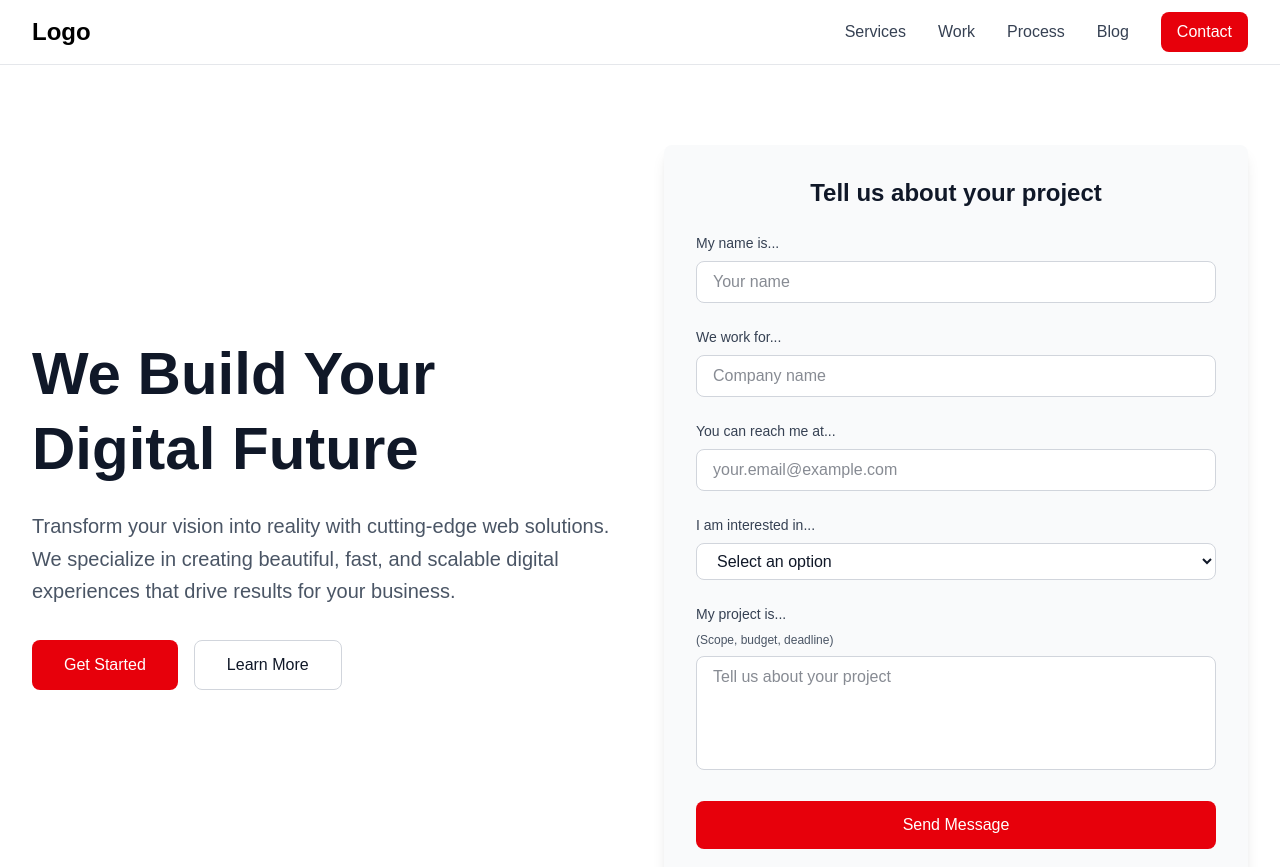
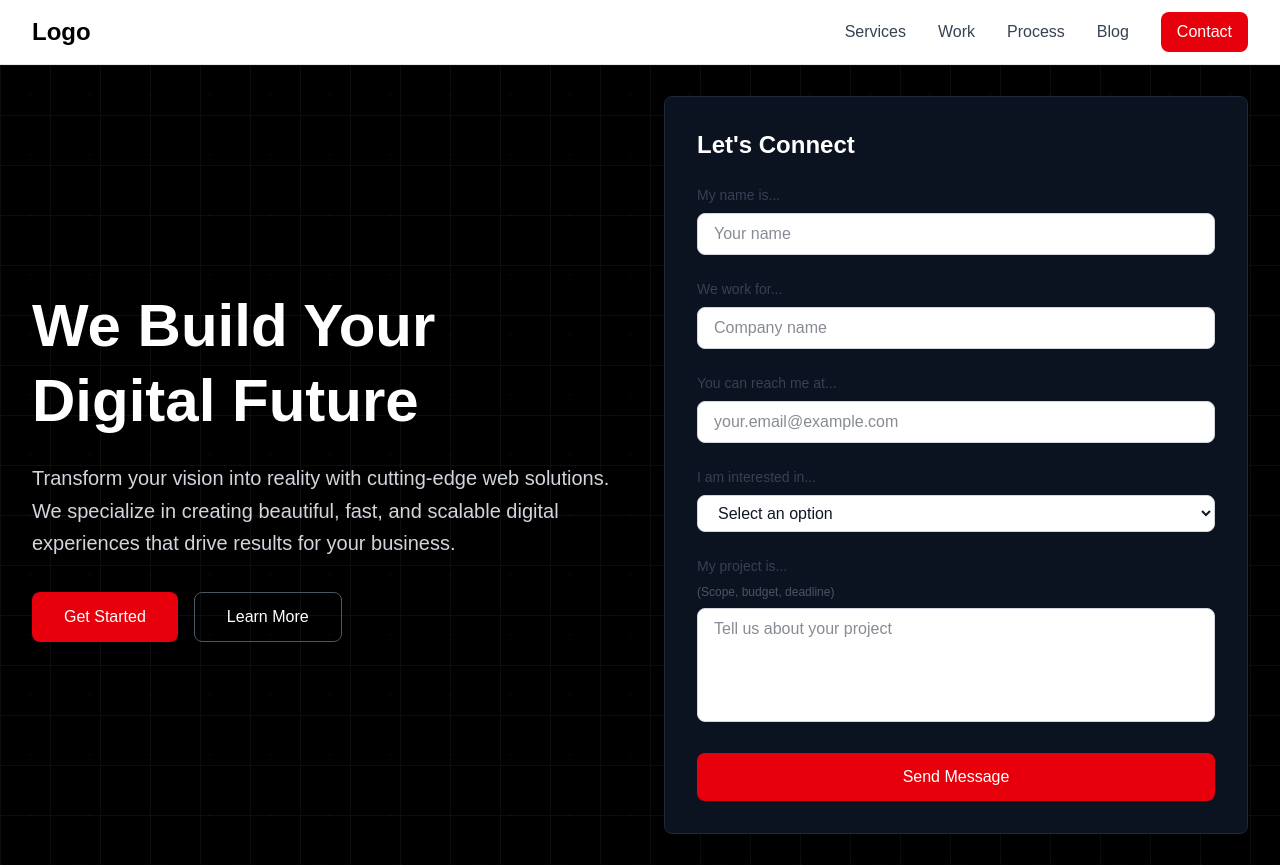
Before and after one commit to rthompsontouch/webdev_frontend, a Next.js app: page / in a window 1280 px wide. Shown: the top 867 px of the page. Built offline with nearby package versions, Linux system fonts and the light colour scheme.

Commit message:
added subtle geometry lines to the background

```diff
--- a/components/HeroSection.tsx
+++ b/components/HeroSection.tsx
@@ -2,14 +2,51 @@ import ContactForm from "./ContactForm";
 
 export default function HeroSection() {
   return (
-    <section className="max-w-7xl mx-auto px-4 sm:px-6 lg:px-8 py-20">
+    <section className="relative min-h-screen w-full overflow-hidden bg-black">
+      {/* Subtle accent lines background - static overlay */}
+      <div className="absolute inset-0 pointer-events-none">
+        {/* Grid pattern - subtle white */}
+        <div
+          className="absolute inset-0 opacity-5"
+          style={{
+            backgroundImage: `
+              linear-gradient(to right, #ffffff 1px, transparent 1px),
+              linear-gradient(to bottom, #ffffff 1px, transparent 1px)
+            `,
+            backgroundSize: "50px 50px",
+          }}
+        />
+        {/* Diagonal accent lines for mathematical feel */}
+        <div
+          className="absolute inset-0 opacity-4"
+          style={{
+            backgroundImage: `
+              linear-gradient(45deg, #ffffff 1px, transparent 1px),
+              linear-gradient(-45deg, #ffffff 1px, transparent 1px)
+            `,
+            backgroundSize: "80px 80px",
+          }}
+        />
+        {/* Radial circles for topology/depth effect */}
+        <div
+          className="absolute inset-0 opacity-3"
+          style={{
+            backgroundImage: `radial-gradient(circle, #ffffff 1px, transparent 1px)`,
+            backgroundSize: "60px 60px",
+          }}
+        />
+      </div>
+
+      {/* Content layer - scrolls over background */}
+      <div className="relative z-10 flex items-center justify-center min-h-screen">
+        <div className="max-w-7xl w-full mx-auto px-4 sm:px-6 lg:px-8">
           <div className="grid grid-cols-1 lg:grid-cols-2 gap-12 items-center">
             {/* Left Side - Title and Subtitle */}
             <div className="flex flex-col justify-center">
-          <h1 className="text-5xl lg:text-6xl font-bold text-gray-900 dark:text-white mb-6 leading-tight">
+              <h1 className="text-5xl lg:text-6xl font-bold text-white mb-6 leading-tight">
                 We Build Your Digital Future
               </h1>
-          <p className="text-xl text-gray-600 dark:text-gray-300 leading-relaxed mb-8">
+              <p className="text-xl text-gray-300 leading-relaxed mb-8">
                 Transform your vision into reality with cutting-edge web solutions.
                 We specialize in creating beautiful, fast, and scalable digital experiences
                 that drive results for your business.
@@ -18,18 +55,20 @@ export default function HeroSection() {
                 <button className="px-8 py-3 rounded-lg bg-red-600 text-white font-medium hover:bg-red-700 transition-colors">
                   Get Started
                 </button>
-            <button className="px-8 py-3 rounded-lg border border-gray-300 dark:border-gray-600 text-gray-900 dark:text-white font-medium hover:bg-gray-100 dark:hover:bg-gray-900 transition-colors">
+                <button className="px-8 py-3 rounded-lg border border-gray-600 text-white font-medium hover:bg-gray-900 transition-colors">
                   Learn More
                 </button>
               </div>
             </div>
 
             {/* Right Side - Contact Form */}
-        <div className="bg-gray-50 dark:bg-gray-900 rounded-lg p-8 shadow-lg">
-          <h2 className="text-2xl font-bold text-gray-900 dark:text-white mb-6 text-center">
-            Tell us about your project
+            <div className="bg-gray-900/80 backdrop-blur-sm rounded-lg p-8 shadow-2xl border border-gray-800">
+              <h2 className="text-2xl font-bold text-white mb-6">
+                Let's Connect
               </h2>
               <ContactForm />
+            </div>
+          </div>
         </div>
       </div>
     </section>
```
Lines whose indentation alone changed are shown as unchanged.
